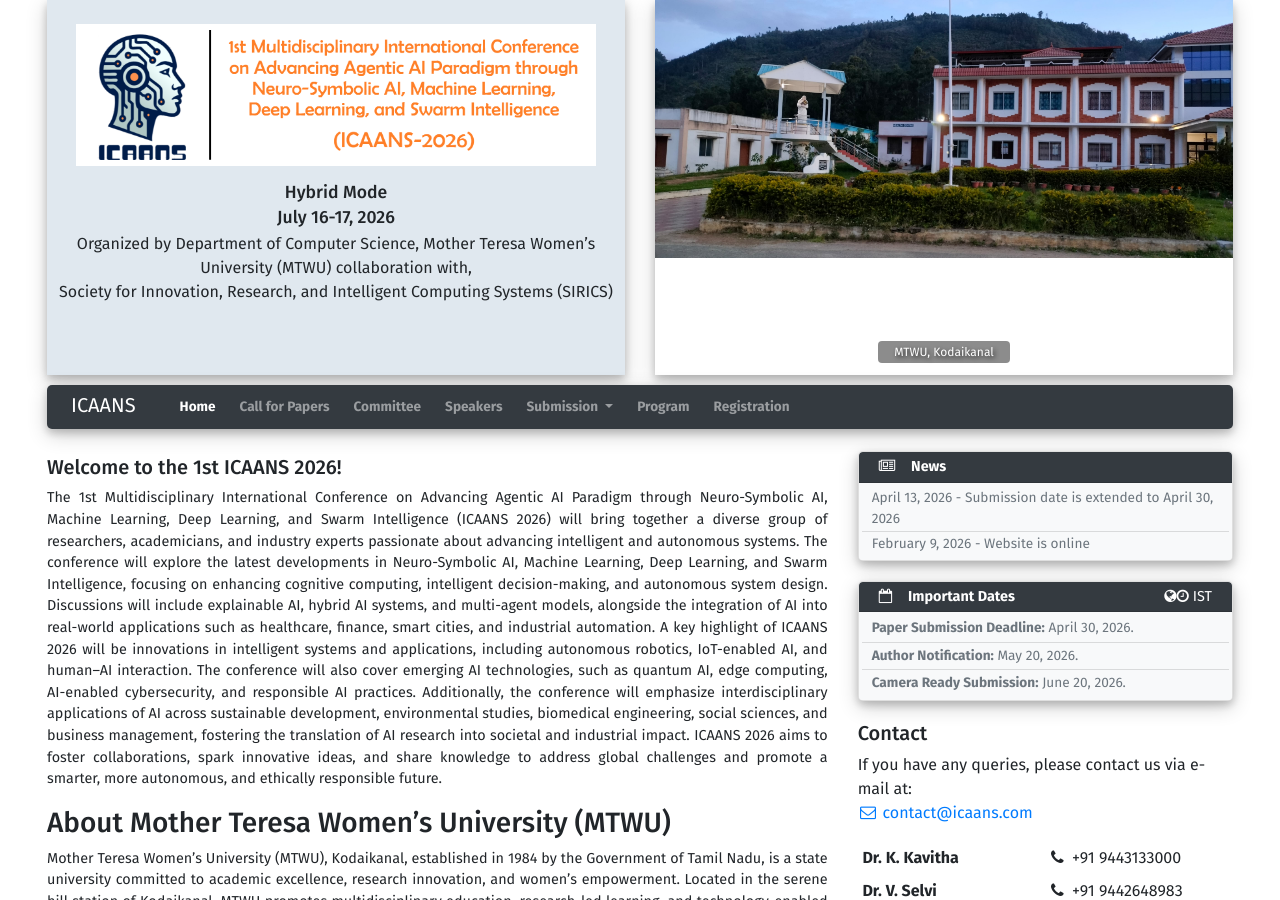
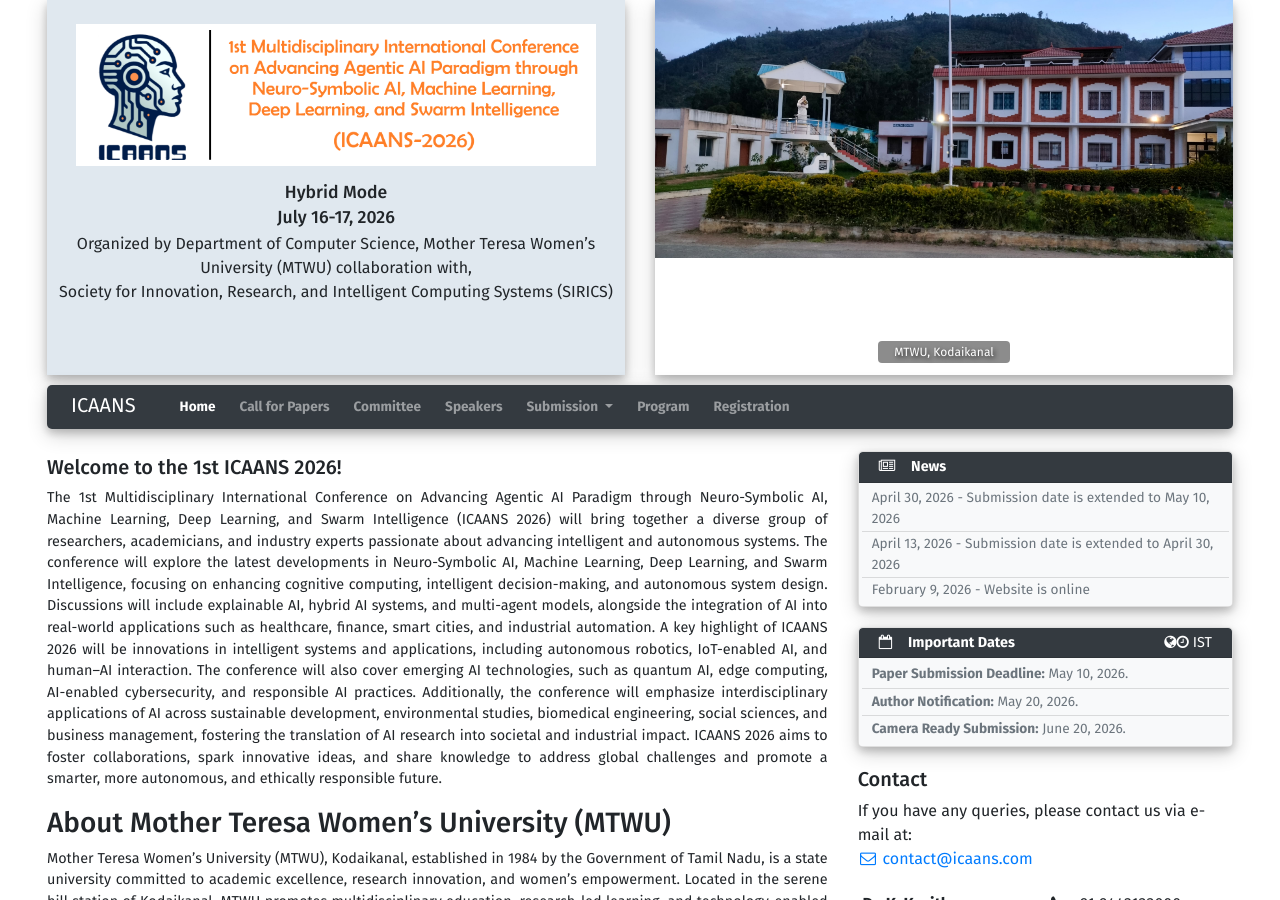
Before and after one commit to sravivarman/icaans_conf, a Jekyll site: the page built from index.md, in a window 1280 px wide and 900 px high. Built offline with Jekyll 4.4.1, drawn with Linux system fonts in a browser that asks for light colours.

Commit message:
date extension

```diff
--- a/_data/conference.yml
+++ b/_data/conference.yml
@@ -91,7 +91,7 @@ navbar:
     visible: True
 deadline_timezone: IST
 deadlines:
-  - date: 2026-04-30
+  - date: 2026-05-10
     text: Paper Submission Deadline
     pass_due: False
     strike_through: False
--- a/_data/news.yml
+++ b/_data/news.yml
@@ -1,5 +1,7 @@
 # - date: 2017-10-14
 #   text: Workshop has been successfully held
+- date: 2026-04-30
+  text: Submission date is extended to May 10, 2026
 - date: 2026-04-13
   text: Submission date is extended to April 30, 2026
 - date: 2026-02-09
```
